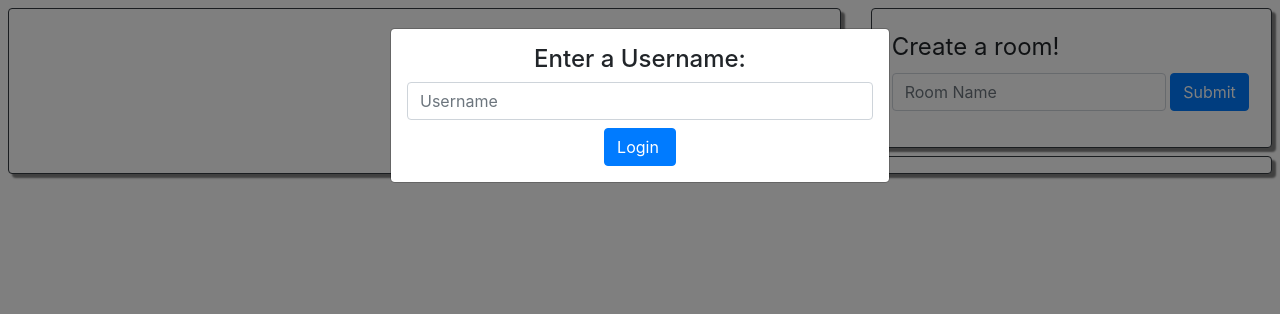
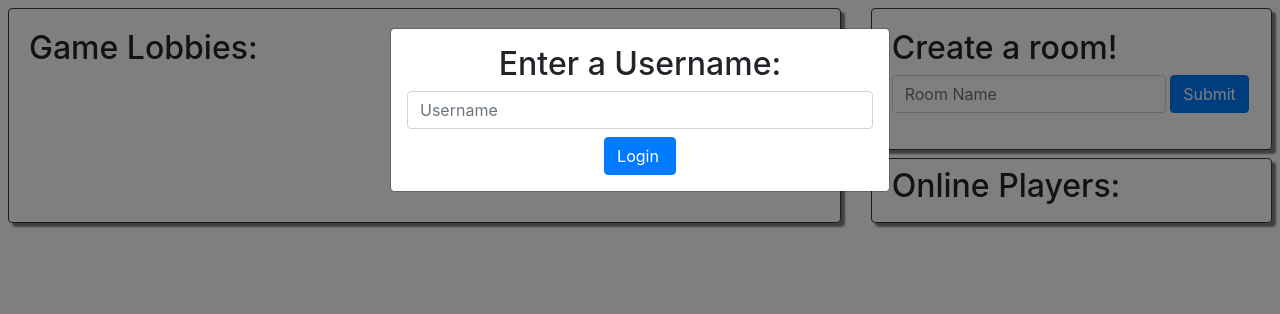
Before and after one commit to IkeLyons/Spyfall-Basic, a website: page public/index.html in a window 1280 px wide. Drawn offline with nearby package versions, Linux system fonts and the light colour scheme; no server answers; some icons are missing.

Commit message:
Unified/added style for all of the card headers + login modal

```diff
--- a/public/index.html
+++ b/public/index.html
@@ -15,7 +15,7 @@
 	<div class="modal-dialog cascading-modal" role="document">
 		<div class="modal-content">
 			<div class="modal-body text-center">
-				<h4>Enter a Username:</h5>
+				<h2>Enter a Username:</h2>
 				<div class="md-form">
 					<div class="input-group">
   						<input id="un-text-input" type="text" class="form-control" placeholder="Username">
@@ -33,8 +33,11 @@
 	<div class="row">
 		<div class="col-sm-8">
 			<div class="card border border-dark h-100">
-				<div id="rooms" class="card-body">
-					<!-- Content is directly set with .innerHTML in javascript -->
+				<div class="card-body">
+					<h2>Game Lobbies:</h2>
+					<div id="rooms">
+						<!-- Content is directly set with .innerHTML in javascript -->
+					</div>
 				</div>
 			</div>
 		</div>
@@ -44,7 +47,7 @@
 					<div class="card border border-dark">
 						<div class="card-body">
 							<form class="form-inline" action="javascript:void(0);" method="post" onsubmit="return validation();">
-								<legend>Create a room!</legend>
+								<h2>Create a room!</h2>
 								<p>
 									<input id="room-name-input" type="text" class="form-control" placeholder="Room Name">
 									<button type="submit" class="btn btn-primary">Submit</button>
@@ -57,8 +60,11 @@
 			<div class="row h-75">
 				<div class="col-sm-12">
 					<div class="mh-100 card border border-dark mt-2">
-						<div id="user-list" class="card-body pl-auto pt-2 pb-2">
-							<!-- Content is directly set with .innerHTML in javascript -->
+						<div class="card-body pl-auto pt-2 pb-2">
+							<h2>Online Players:</h2>
+							<div id="user-list">
+								<!-- Content is directly set with .innerHTML in javascript -->
+							</div>
 						</div>
 					</div>
 				</div>
```
